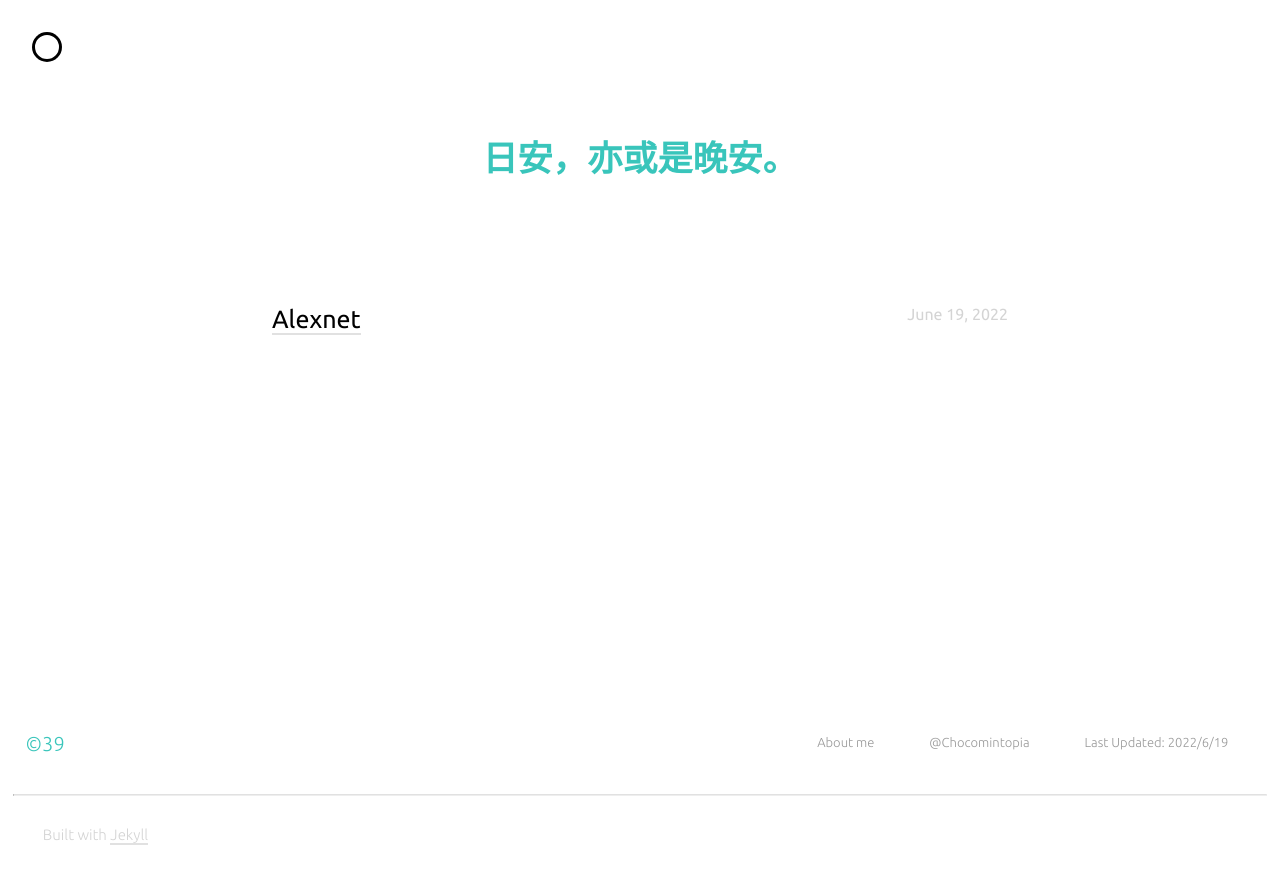
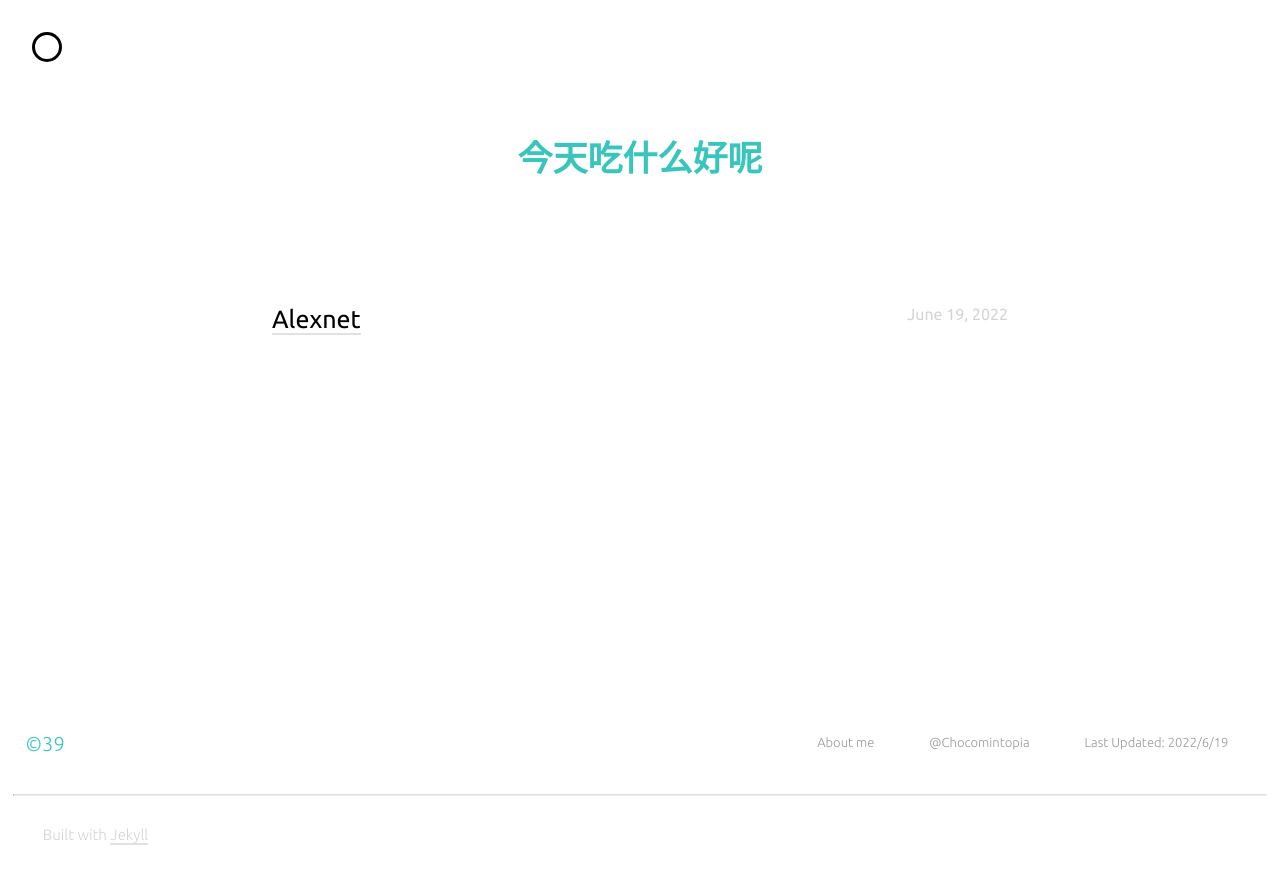
Before and after one commit to Chocomintopia/Chocomintopia.Github.io, a Jekyll site: the page built from index.html, in a window 1280 px wide. Shown: the top 884 px of the page. Built offline with Jekyll 4.4.1, drawn with Linux system fonts in a browser that asks for light colours; nearby versions of some CDN libraries; a script that is not in the unit is left out; the list of posts is cut into pages by our own code.

Commit message:
Update _config.yml

```diff
--- a/_config.yml
+++ b/_config.yml
@@ -6,7 +6,7 @@ baseurl: ""
 
 # This will show up at the top of index page
 site_heading: >
-    日安，亦或是晚安。
+    今天吃什么好呢
 
 email:
 author: 39
```
